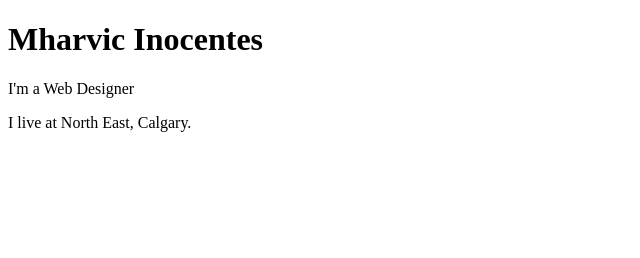
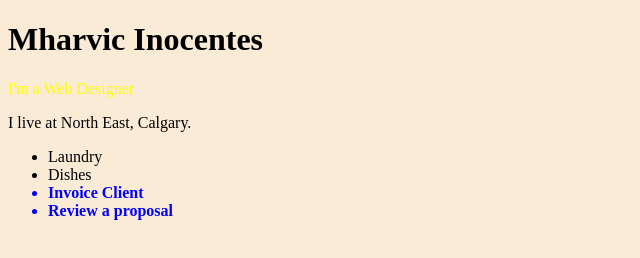
Before and after one commit to mharvic/Intermediate_web_first_repo, a plain HTML site: page index.html in a window 1280 px wide. Shown: the whole page, without its empty margins (0-640 px from the left). Drawn offline with Linux system fonts and the light colour scheme.

Commit message:
Modified Index.html
- Removed the <header> tag
+ Added Unordered list

```diff
--- a/index.html
+++ b/index.html
@@ -2,15 +2,21 @@
 <html lang="en">
 <head>
     <title>Intro to Git</title>
+    <link rel="stylesheet" href="css/styles.css">
     <meta charset="UTF-8">
     <meta name="viewport" content="width=device-width, initial-scale=1.0">
-    <title>Document</title>
 </head>
 <body>
-    <header>
-        <h1>Mharvic Inocentes</h1>
-        <p>I'm a Web Designer</p>
-        <p>I live at North East, Calgary.</p>
-    </header>
+    <h1>Mharvic Inocentes</h1>
+    <p id="first">I'm a Web Designer</p>
+    <p>I live at North East, Calgary.</p>
+
+    <ul>
+        <li>Laundry</li>
+        <li>Dishes</li>
+        <li class="business">Invoice Client</li>
+        <li class="business">Review a proposal</li>
+
+    </ul>
 </body>
 </html>
```
